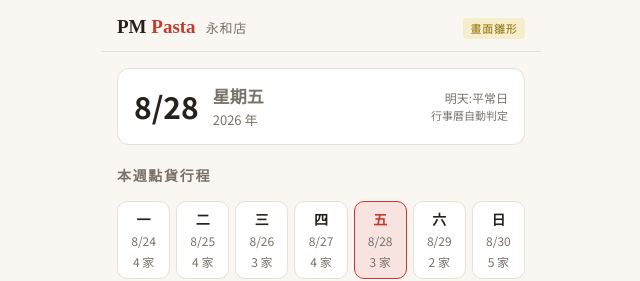
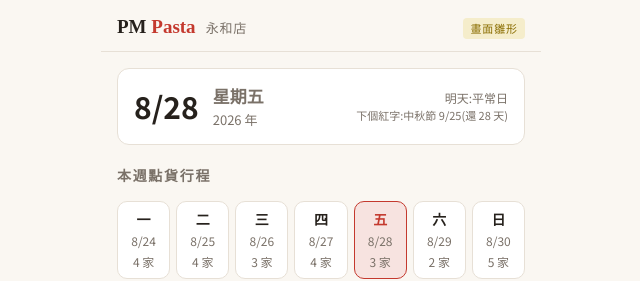
Before and after one commit to qoo1061838-gif/pm-count, a plain HTML site: page index.html in a window 1280 px wide. Shown: the top 281 px of the page, 319-959 px from the left. Drawn offline with Linux system fonts and the light colour scheme.

Commit message:
feat: sync - next-holiday countdown on date card

```diff
--- a/index.html
+++ b/index.html
@@ -310,6 +310,10 @@
 const isRed=d=>Object.prototype.hasOwnProperty.call(RED,ymd(d));
 const addDays=(d,n)=>{const x=new Date(d);x.setDate(x.getDate()+n);return x};
 const md=d=>(d.getMonth()+1)+'/'+d.getDate();
+function nextRed(from){ // 下一個紅字日(含天數);行事曆沒資料回 null
+ for(let i=1;i<=400;i++){const d=addDays(from,i);if(isRed(d))return{d,days:i};}
+ return null;
+}
 
 // ---------- 狀態 ----------
 const today=new Date();
@@ -494,7 +498,9 @@
  app.innerHTML=header()+'<main>'+
   '<div class="card datecard"><div class="datebig">'+(d.getMonth()+1)+'/'+d.getDate()+'</div>'+
   '<div class="dateinfo"><span class="dow">星期'+DOW[d.getDay()]+'</span><br>'+d.getFullYear()+' 年'+(todayRedName?'<br><b style="color:var(--warn)">今天:'+esc(todayRedName)+'</b>':'')+'</div>'+
-  '<div class="toggle">明天:'+(S.holiday?'<b style="color:var(--warn)">'+esc(RED[ymd(addDays(d,1))]||'紅字')+'(紅字)</b>':'平常日')+'<br><span style="font-size:11px">行事曆自動判定</span></div></div>'+
+  '<div class="toggle">明天:'+(S.holiday?'<b style="color:var(--warn)">'+esc(RED[ymd(addDays(d,1))]||'紅字')+'(紅字)</b>':'平常日')+'<br>'+
+  (function(){const nr=nextRed(d);if(!nr||S.holiday)return '<span style="font-size:11px">行事曆自動判定</span>';
+   return '<span style="font-size:11px">下個紅字:'+esc(RED[ymd(nr.d)])+' '+md(nr.d)+'(還 '+nr.days+' 天)</span>';})()+'</div></div>'+
   '<h2>本週點貨行程</h2><div class="week">'+weekHtml+'</div>'+
   '<h2>今天點貨的人是</h2><div class="card" style="display:flex;flex-direction:column;gap:10px">'+
   '<input id="pname" class="pinput" placeholder="輸入你的名字" value="'+esc(S.person||'')+'">'+
```
